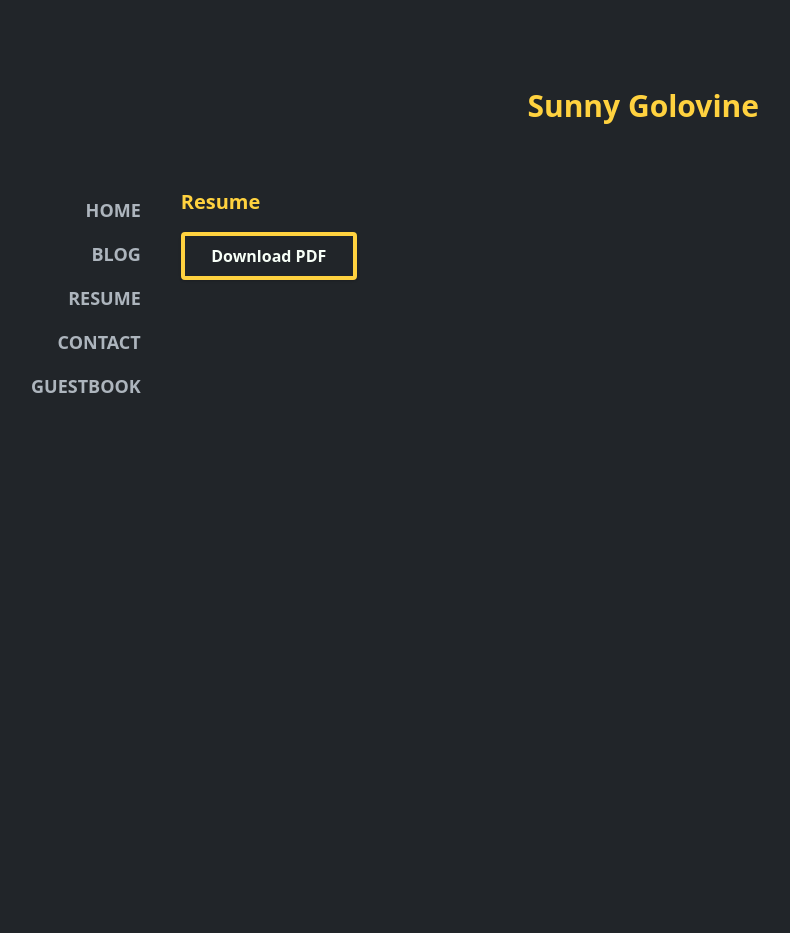
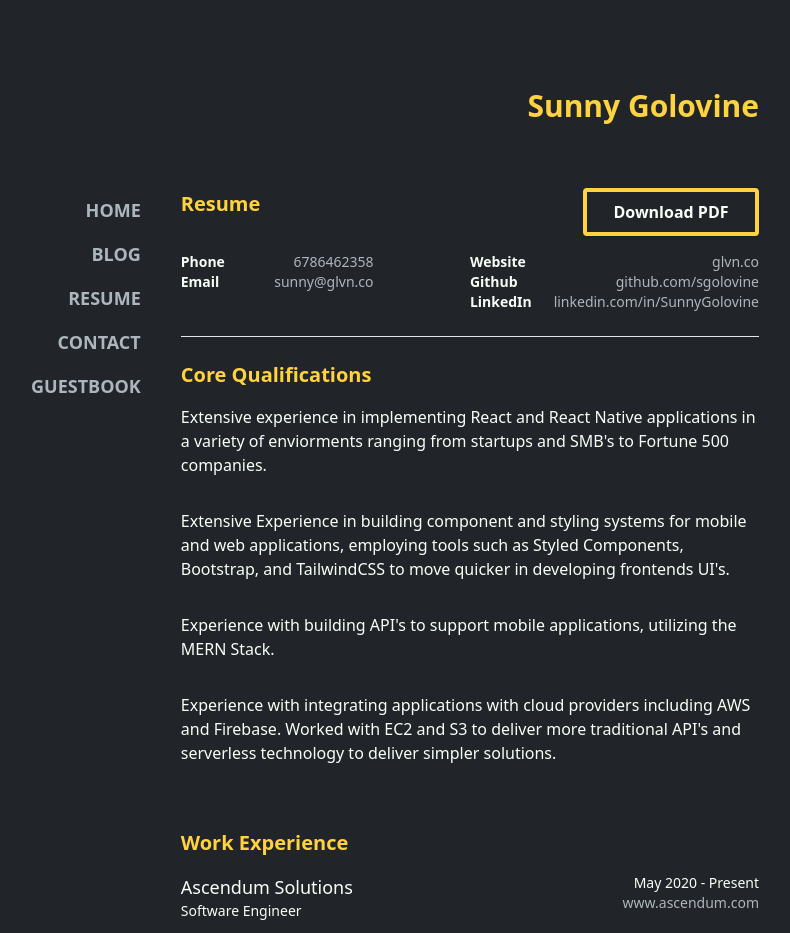
Before and after one commit to sgolovine/www-2020, a Next.js app: page /resume in a window 1280 px wide. Shown: the top 933 px of the page, without its empty margins (265-1055 px from the left). Before the commit the page ends 800 px from the top, so only its background shows below. Built offline with nearby package versions, Linux system fonts and the light colour scheme; what @tailwindcss/typography would draw is missing.

Commit message:
Migrate resume from old source

```diff
--- /dev/null
+++ b/src/components/resume/OutboundLink.tsx
@@ -0,0 +1,20 @@
+import React from "react";
+
+type Props = {
+  href: string;
+  name: string;
+  className?: string;
+};
+
+export const OutboundLink: React.FC<Props> = ({ href, name, className }) => {
+  return (
+    <a
+      className={`${className} hover:underline`}
+      href={href}
+      target="_blank"
+      rel="noopener noreferrer"
+    >
+      {name}
+    </a>
+  );
+};
--- /dev/null
+++ b/src/components/resume/PageLayout.tsx
@@ -0,0 +1,9 @@
+import React, { ReactNode } from "react";
+
+type Props = {
+  children: ReactNode;
+};
+
+export const PageLayout: React.FC<Props> = ({ children }) => {
+  return <div className="py-4 px-2 md:px-0">{children}</div>;
+};
--- /dev/null
+++ b/src/components/resume/ResumeHeader.tsx
@@ -0,0 +1,23 @@
+import { useRouter } from "next/router";
+import React from "react";
+import { Button } from "../Button";
+import { Header } from "../Typography";
+// import Download from "../icons/Download";
+// import Print from "../icons/Print";
+
+const ResumePageHeader = () => {
+  const router = useRouter();
+
+  const handlePrint = () => router.push("/resume/print");
+
+  const handleDownload = () => router.push("/doc/resume.pdf");
+
+  return (
+    <div className="flex flex-row justify-between items-center">
+      <Header>Resume</Header>
+      <Button title="Download PDF" onClick={handleDownload} />
+    </div>
+  );
+};
+
+export default ResumePageHeader;
--- /dev/null
+++ b/src/components/resume/SectionHeader.tsx
@@ -0,0 +1,11 @@
+import React from "react";
+
+export const SectionHeader: React.FC<{ children: string }> = ({ children }) => {
+  return <h2 className="text-xl font-bold">{children}</h2>;
+};
+
+export const PrintSectionHeader: React.FC<{ children: string }> = ({
+  children,
+}) => {
+  return <h2 className="font-bold">{children}</h2>;
+};
--- /dev/null
+++ b/src/components/resume/SectionLayout.tsx
@@ -0,0 +1,9 @@
+import React, { ReactNode } from "react";
+
+type Props = {
+  children: ReactNode;
+};
+
+export const SectionLayout: React.FC<Props> = ({ children }) => {
+  return <div className="mb-12">{children}</div>;
+};
--- /dev/null
+++ b/src/components/resume/sections/ContactInfoSection.tsx
@@ -0,0 +1,66 @@
+import React from "react";
+import { stripHttp } from "~/helpers/stripHttp";
+import { ContactInfo } from "~/model/Resume";
+
+type Props = {
+  contactInfo: ContactInfo;
+};
+
+type ContactInfoItemProps = {
+  label: string;
+  value: string;
+  href: string;
+};
+
+const ContactInfoItem: React.FC<ContactInfoItemProps> = ({
+  label,
+  value,
+  href,
+}) => {
+  return (
+    <div className="flex flex-row justify-between">
+      <p className="w-20 font-bold text-sm">{label}</p>
+      <a href={href} className="text-sm hover:underline">
+        {value}
+      </a>
+    </div>
+  );
+};
+
+export const ContactInfoSection: React.FC<Props> = ({ contactInfo }) => {
+  return (
+    <div>
+      <div className="flex flex-col sm:flex-row sm:justify-between items-initial sm:items-start">
+        <div className="self-start w-full sm:w-1/3">
+          <ContactInfoItem
+            label="Phone"
+            value={contactInfo.phone}
+            href={`tel:${contactInfo.phone}`}
+          />
+          <ContactInfoItem
+            label="Email"
+            value={contactInfo.email}
+            href={`mailto:${contactInfo.email}`}
+          />
+        </div>
+        <div className="self-end w-full sm:w-1/2">
+          <ContactInfoItem
+            label="Website"
+            value={stripHttp(contactInfo.website)}
+            href={contactInfo.website}
+          />
+          <ContactInfoItem
+            label="Github"
+            value={stripHttp(contactInfo.github)}
+            href={contactInfo.github}
+          />
+          <ContactInfoItem
+            label="LinkedIn"
+            value={stripHttp(contactInfo.linkedin)}
+            href={contactInfo.linkedin}
+          />
+        </div>
+      </div>
+    </div>
+  );
+};
--- /dev/null
+++ b/src/components/resume/sections/EducationSection.tsx
@@ -0,0 +1,51 @@
+import React from "react";
+import { Education } from "~/model/Resume";
+import { SectionHeader } from "../SectionHeader";
+
+type Props = {
+  education: Education;
+};
+
+type EducationItemProps = {
+  name: string;
+  degree: string;
+  gradDate: string;
+};
+
+const EducationItem: React.FC<EducationItemProps> = ({
+  name,
+  degree,
+  gradDate,
+}) => {
+  return (
+    <div className="py-6">
+      <div className="flex flex-row justify-between">
+        <p className="text-lg">{name}</p>
+        <p className="text-sm">{gradDate}</p>
+      </div>
+      <div className="m-2">
+        <p>{degree}</p>
+      </div>
+    </div>
+  );
+};
+
+export const EducationSection: React.FC<Props> = ({ education }) => {
+  return (
+    <div>
+      <SectionHeader>Education</SectionHeader>
+      <div>
+        {education.map((item, i) => {
+          return (
+            <EducationItem
+              key={i}
+              name={item.name}
+              degree={item.degree}
+              gradDate={item.gradDate}
+            />
+          );
+        })}
+      </div>
+    </div>
+  );
+};
--- /dev/null
+++ b/src/components/resume/sections/SideProjectsSection.tsx
@@ -0,0 +1,77 @@
+import React from "react";
+import { stripHttp } from "~/helpers/stripHttp";
+import { SideProjects } from "~/model/Resume";
+import { OutboundLink } from "../OutboundLink";
+import { SectionHeader } from "../SectionHeader";
+
+type Props = {
+  sideProjects: SideProjects;
+};
+
+type SideProjectItemProps = {
+  name: string;
+  link?: string;
+  startDate: string;
+  endDate: string;
+  description: string;
+  type: string;
+};
+
+const SideProjectItem: React.FC<SideProjectItemProps> = ({
+  name,
+  link,
+  startDate,
+  endDate,
+  description,
+  type,
+}) => {
+  return (
+    <div className="py-4">
+      <div className="flex flex-row justify-between">
+        <div>
+          <p className="text-lg">{name}</p>
+          <p className="text-sm">{type}</p>
+        </div>
+        <div className="flex flex-col items-end">
+          <div className="flex flex-row">
+            <p className="text-sm">{startDate}</p>
+            <p className="text-sm">&nbsp;-&nbsp;{endDate}</p>
+          </div>
+          {link && (
+            <OutboundLink
+              name={stripHttp(link)}
+              href={link}
+              className="text-sm"
+            />
+          )}
+        </div>
+      </div>
+      <div className="p-2">
+        <p>{description}</p>
+      </div>
+    </div>
+  );
+};
+
+export const SideProjectsSection: React.FC<Props> = ({ sideProjects }) => {
+  return (
+    <div>
+      <SectionHeader>Side Projects</SectionHeader>
+      <div>
+        {sideProjects.map((item, index) => {
+          return (
+            <SideProjectItem
+              key={index}
+              name={item.name}
+              link={item.link}
+              startDate={item.startDate}
+              endDate={item.endDate}
+              description={item.description}
+              type={item.type}
+            />
+          );
+        })}
+      </div>
+    </div>
+  );
+};
--- /dev/null
+++ b/src/components/resume/sections/SkillsSection.tsx
@@ -0,0 +1,21 @@
+import React from "react";
+import { SectionHeader } from "../SectionHeader";
+
+type Props = {
+  skills: string[];
+};
+
+export const SkillsSection: React.FC<Props> = ({ skills }) => {
+  return (
+    <div>
+      <SectionHeader>Core Qualifications</SectionHeader>
+      {skills.map((skill, i) => {
+        return (
+          <p key={i} className="py-4">
+            {skill}
+          </p>
+        );
+      })}
+    </div>
+  );
+};
--- /dev/null
+++ b/src/components/resume/sections/WorkExperienceSection.tsx
@@ -0,0 +1,77 @@
+import React from "react";
+import { stripHttp } from "~/helpers/stripHttp";
+import { WorkExperience } from "~/model/Resume";
+import { OutboundLink } from "../OutboundLink";
+import { SectionHeader } from "../SectionHeader";
+
+type Props = {
+  workExperience: WorkExperience;
+};
+
+type WorkExperienceItemProps = {
+  name: string;
+  position: string;
+  startDate: string;
+  endDate: string;
+  accomplishments: string[];
+  url: string;
+};
+
+const WorkExperienceItem: React.FC<WorkExperienceItemProps> = ({
+  name,
+  position,
+  startDate,
+  endDate,
+  accomplishments,
+  url,
+}) => {
+  return (
+    <div className="py-4">
+      <div className="flex flex-row justify-between">
+        <div>
+          <p className="text-lg">{name}</p>
+          <p className="text-sm">{position}</p>
+        </div>
+        <div className="flex flex-col items-end">
+          <div className="flex flex-row">
+            <p className="text-sm">{startDate}</p>
+            <p className="text-sm">&nbsp;-&nbsp;{endDate}</p>
+          </div>
+          <OutboundLink className="text-sm" href={url} name={stripHttp(url)} />
+        </div>
+      </div>
+      <ul>
+        {accomplishments.map((item, i) => {
+          return (
+            <li className="p-2 list-disc list-inside" key={i}>
+              {item}
+            </li>
+          );
+        })}
+      </ul>
+    </div>
+  );
+};
+
+export const WorkExperienceSection: React.FC<Props> = ({ workExperience }) => {
+  return (
+    <div>
+      <SectionHeader>Work Experience</SectionHeader>
+      <div>
+        {workExperience.map((item, i) => {
+          return (
+            <WorkExperienceItem
+              key={i}
+              name={item.name}
+              position={item.position}
+              startDate={item.startDate}
+              endDate={item.endDate}
+              accomplishments={item.accomplishments}
+              url={item.url}
+            />
+          );
+        })}
+      </div>
+    </div>
+  );
+};
--- a/src/pages/resume/index.tsx
+++ b/src/pages/resume/index.tsx
@@ -1,20 +1,38 @@
-import React from "react";
-import { Button } from "~/components/Button";
-import { Section } from "~/components/Section";
-import { Header } from "~/components/Typography";
+import React, { useContext } from "react";
+import { PageLayout } from "~/components/resume/PageLayout";
+import ResumePageHeader from "~/components/resume/ResumeHeader";
+import { SectionLayout } from "~/components/resume/SectionLayout";
+import { ContactInfoSection } from "~/components/resume/sections/ContactInfoSection";
+import { EducationSection } from "~/components/resume/sections/EducationSection";
+import { SideProjectsSection } from "~/components/resume/sections/SideProjectsSection";
+import { SkillsSection } from "~/components/resume/sections/SkillsSection";
+import { WorkExperienceSection } from "~/components/resume/sections/WorkExperienceSection";
+import resumeContext from "~/context/ResumeContext";
 
 const ResumePage = () => {
+  const context = useContext(resumeContext);
   return (
     <>
-      <Header>Resume</Header>
-      <Section>
-        <Button
-          title="Download PDF"
-          onClick={() => alert("TODO: make this thing work")}
-        />
-      </Section>
+      <ResumePageHeader />
+      <PageLayout>
+        <ContactInfoSection contactInfo={context.contactInfo} />
+        <hr className="my-6" />
+        <SectionLayout>
+          <SkillsSection skills={context.skills} />
+        </SectionLayout>
+        <SectionLayout>
+          <WorkExperienceSection workExperience={context.workExperience} />
+        </SectionLayout>
+        <SectionLayout>
+          <SideProjectsSection sideProjects={context.sideProjects} />
+        </SectionLayout>
+        <SectionLayout>
+          <EducationSection education={context.education} />
+        </SectionLayout>
+      </PageLayout>
     </>
   );
 };
 
+// ts-prune-ignore-next
 export default ResumePage;
```
Also changed, not shown: src/components/Layout.tsx (+0 -10 lines).
